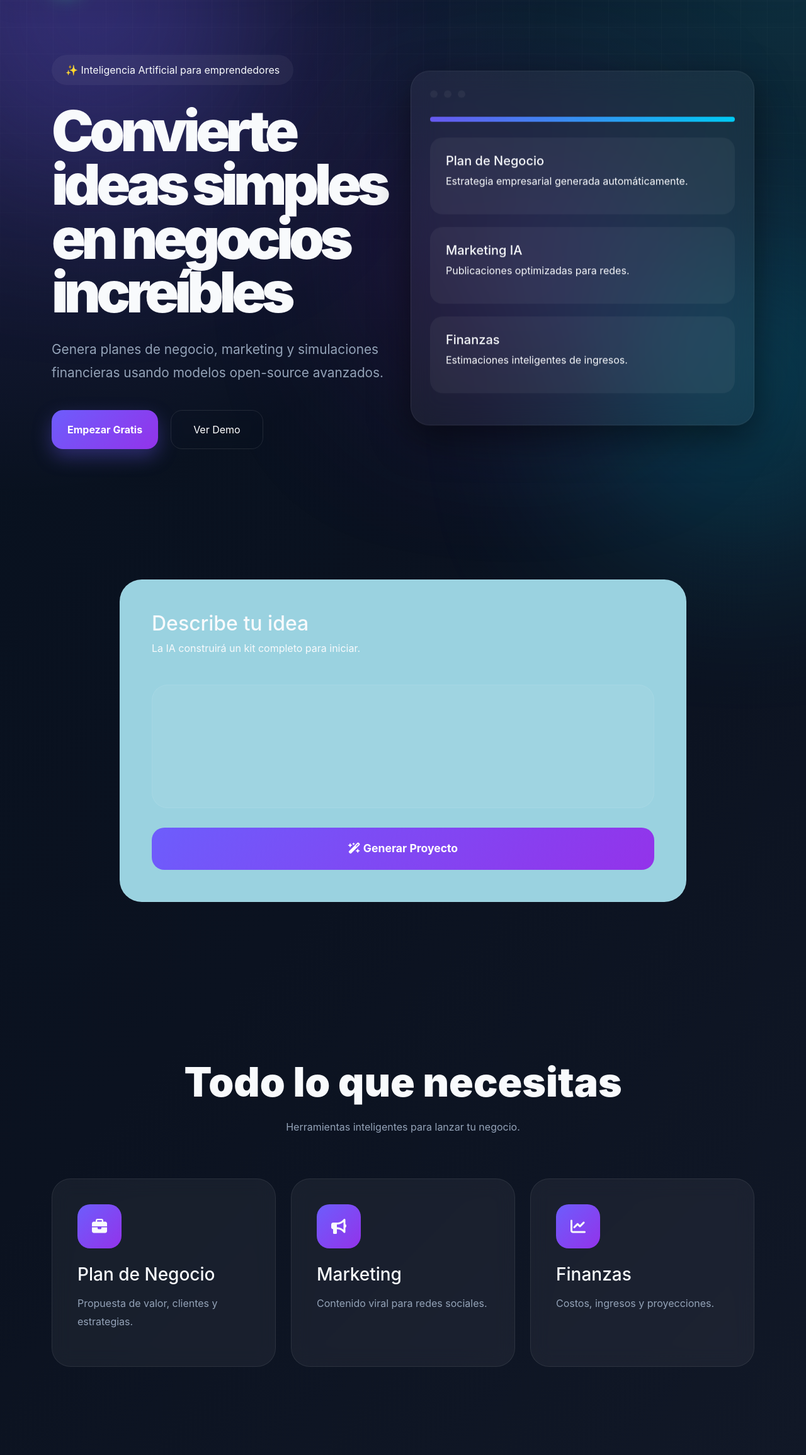
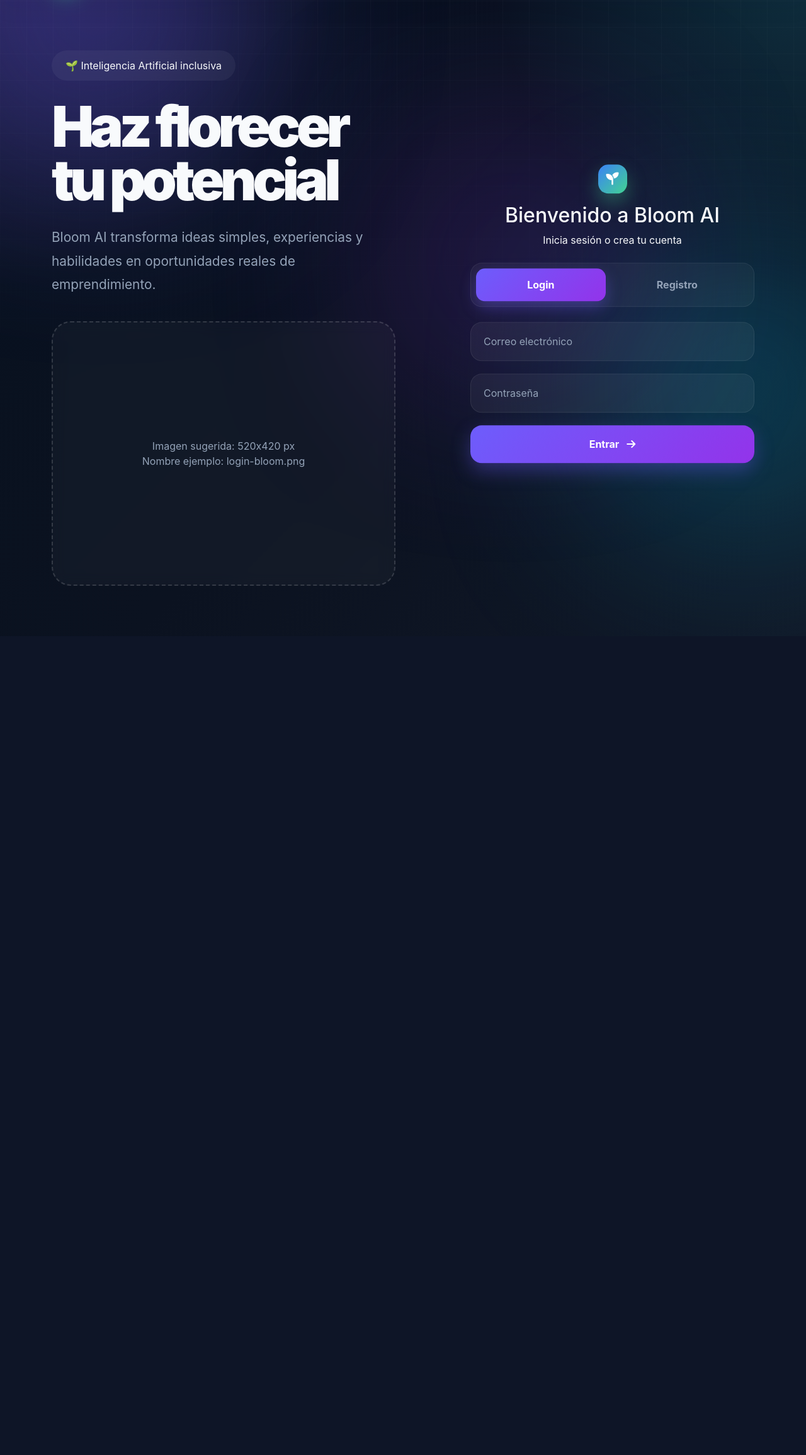
Before and after one commit to AlanPerez-arch/Software-Inteligente, a Flask app: template templates/index.html in a window 1280 px wide. Shown: the part 83-2393 px from the top of the page at 63% size. After the commit the page ends 1013 px from the top, so only its background shows below. Run offline with Flask 3, Linux system fonts and the light colour scheme; the template is opened without the code that fills it, so the values that code supplies are empty.

Commit message:
Front v7

```diff
--- a/app.py
+++ b/app.py
@@ -1,6 +1,26 @@
-from flask import Flask, render_template
+from flask import Flask, render_template, request, redirect, url_for, session, flash
+from werkzeug.security import generate_password_hash, check_password_hash
 
 app = Flask(__name__)
+app.secret_key = "bloom_ai_secret_key"
+
+# ======================================================
+# USUARIOS DEMO EN MEMORIA
+# ======================================================
+
+usuarios = {
+    "demo@bloom.com": {
+        "nombre": "Usuario Demo",
+        "password": generate_password_hash("1234")
+    }
+}
+
+# ======================================================
+# VALIDACIÓN DE LOGIN
+# ======================================================
+
+def login_requerido():
+    return "usuario" in session
 
 # ======================================================
 # HOME
@@ -9,11 +29,67 @@ app = Flask(__name__)
 @app.route("/")
 def inicio():
 
-    return render_template(
+    if not login_requerido():
+        return redirect(url_for("login"))
 
-        "index.html"
+    return render_template("index.html")
 
-    )
+# ======================================================
+# LOGIN
+# ======================================================
+
+@app.route("/login", methods=["GET", "POST"])
+def login():
+
+    if login_requerido():
+        return redirect(url_for("inicio"))
+
+    if request.method == "POST":
+        accion = request.form.get("accion")
+        correo = request.form.get("correo")
+        password = request.form.get("password")
+
+        if accion == "registro":
+            nombre = request.form.get("nombre")
+
+            if correo in usuarios:
+                flash("Ese correo ya está registrado.", "danger")
+                return redirect(url_for("login"))
+
+            usuarios[correo] = {
+                "nombre": nombre,
+                "password": generate_password_hash(password)
+            }
+
+            session["usuario"] = correo
+            session["nombre"] = nombre
+            session["es_nuevo"] = True
+
+            return redirect(url_for("inicio"))
+
+        usuario = usuarios.get(correo)
+
+        if usuario and check_password_hash(usuario["password"], password):
+            session["usuario"] = correo
+            session["nombre"] = usuario["nombre"]
+            session["es_nuevo"] = False
+
+            return redirect(url_for("inicio"))
+
+        flash("Correo o contraseña incorrectos.", "danger")
+
+    return render_template("login.html")
+
+# ======================================================
+# LOGOUT
+# ======================================================
+
+@app.route("/logout")
+def logout():
+
+    session.clear()
+
+    return redirect(url_for("login"))
 
 # ======================================================
 # DASHBOARD
@@ -21,6 +97,9 @@ def inicio():
 
 @app.route("/dashboard")
 def dashboard():
+
+    if not login_requerido():
+        return redirect(url_for("login"))
 
     return render_template(
 
@@ -79,10 +158,12 @@ def dashboard():
 @app.route("/historial")
 def historial():
 
+    if not login_requerido():
+        return redirect(url_for("login"))
+
     proyectos = [
 
         {
-
             "idea": "Pastelería artesanal a domicilio",
 
             "contexto": """
@@ -93,11 +174,9 @@ def historial():
             "estado": "Generado",
 
             "fecha": "18 Mayo 2026"
-
         },
 
         {
-
             "idea": "Cafetería temática gamer",
 
             "contexto": """
@@ -108,11 +187,9 @@ def historial():
             "estado": "Procesando",
 
             "fecha": "17 Mayo 2026"
-
         },
 
         {
-
             "idea": "Tienda de ropa vintage",
 
             "contexto": """
@@ -123,37 +200,44 @@ def historial():
             "estado": "Generado",
 
             "fecha": "15 Mayo 2026"
-
         }
 
     ]
 
     return render_template(
-
         "historial.html",
-
         proyectos=proyectos
-
     )
 
-@app.route("/login")
-def principal():
-    return render_template("login.html")
+# ======================================================
+# FORMULARIO
+# ======================================================
 
-@app.route("/formulario")
+@app.route("/formulario", methods=["GET", "POST"])
 def formulario():
 
-    return render_template(
+    if not login_requerido():
+        return redirect(url_for("login"))
 
-        "formulario.html"
+    if request.method == "POST":
 
-    )
+        session["es_nuevo"] = False
+
+        flash("Tu proyecto fue enviado correctamente.", "success")
+
+        return redirect(url_for("dashboard"))
+
+    return render_template("formulario.html")
+
 # ======================================================
 # ERROR PAGE
 # ======================================================
 
 @app.route("/error")
 def error():
+
+    if not login_requerido():
+        return redirect(url_for("login"))
 
     return render_template(
 
@@ -169,14 +253,17 @@ def error():
 
     )
 
+@app.route("/principal")
+def principal():
+    return render_template(
+
+        "principal.html",
+    )
+
 # ======================================================
 # RUN SERVER
 # ======================================================
 
 if __name__ == "__main__":
 
-    app.run(
-
-        debug=True
-
-    )
+    app.run(debug=True)
--- a/templates/index.html
+++ b/templates/index.html
@@ -1,115 +1,108 @@
 {% extends "base.html" %}
 
 {% block title %}
-EmprendeAI Hub
+Bloom AI | Login
 {% endblock %}
 
 {% block body %}
 
-<!-- BACKGROUND -->
 <div class="aurora aurora-1"></div>
 <div class="aurora aurora-2"></div>
 <div class="aurora aurora-3"></div>
 
-
-
-
-<!-- HERO -->
-<section class="hero-premium">
+<section class="login-premium">
 
     <div class="container">
 
         <div class="row align-items-center min-vh-100">
 
-            <!-- LEFT -->
             <div class="col-lg-6">
 
                 <div class="hero-badge">
-
-                    ✨ Inteligencia Artificial para emprendedores
-
+                    🌱 Inteligencia Artificial inclusiva
                 </div>
 
                 <h1 class="hero-title">
-
-                    Convierte ideas simples
-                    en negocios increíbles
-
+                    Haz florecer tu potencial
                 </h1>
 
                 <p class="hero-text">
-
-                    Genera planes de negocio,
-                    marketing y simulaciones financieras
-                    usando modelos open-source avanzados.
-
+                    Bloom AI transforma ideas simples, experiencias y habilidades en oportunidades reales de emprendimiento.
                 </p>
 
-                <div class="hero-buttons">
-
-                    <a href="#generator"
-                       class="btn-primary-premium">
-
-                        Empezar Gratis
-
-                    </a>
-
-                    <a href="#features"
-                       class="btn-secondary-premium">
-
-                        Ver Demo
-
-                    </a>
-
+                <div class="image-slot large">
+                    Imagen sugerida: 520x420 px <br>
+                    Nombre ejemplo: login-bloom.png
                 </div>
 
             </div>
 
-            <!-- RIGHT -->
-            <div class="col-lg-6">
+            <div class="col-lg-5 offset-lg-1">
 
-                <div class="dashboard-preview floating">
+                <div class="login-card floating">
 
-                    <div class="dashboard-top">
+                    <div class="text-center mb-4">
+                        <div class="logo-icon mx-auto mb-3">
+                            <i class="fa-solid fa-seedling"></i>
+                        </div>
 
-                        <span></span>
-                        <span></span>
-                        <span></span>
-
+                        <h2>Bienvenido a Bloom AI</h2>
+                        <p>Inicia sesión o crea tu cuenta</p>
                     </div>
 
-                    <div class="dashboard-content">
+                    <ul class="nav nav-pills nav-fill mb-4">
+                        <li class="nav-item">
+                            <button class="nav-link active" data-bs-toggle="pill" data-bs-target="#login">
+                                Login
+                            </button>
+                        </li>
 
-                        <div class="ai-line"></div>
+                        <li class="nav-item">
+                            <button class="nav-link" data-bs-toggle="pill" data-bs-target="#registro">
+                                Registro
+                            </button>
+                        </li>
+                    </ul>
 
-                        <div class="dashboard-card">
+                    <div class="tab-content">
 
-                            <h5>Plan de Negocio</h5>
+                        <div class="tab-pane fade show active" id="login">
 
-                            <p>
-                                Estrategia empresarial generada
-                                automáticamente.
-                            </p>
+                            <form action="/login" method="POST">
+
+                                <input type="hidden" name="accion" value="login">
+
+                                <input class="input-premium" type="email" name="correo" placeholder="Correo electrónico" required>
+
+                                <input class="input-premium" type="password" name="password" placeholder="Contraseña" required>
+
+                                <button class="btn-primary-premium w-100" type="submit">
+                                    Entrar
+                                    <i class="fa-solid fa-arrow-right"></i>
+                                </button>
+
+                            </form>
 
                         </div>
 
-                        <div class="dashboard-card">
+                        <div class="tab-pane fade" id="registro">
 
-                            <h5>Marketing IA</h5>
+                            <form action="/login" method="POST">
 
-                            <p>
-                                Publicaciones optimizadas para redes.
-                            </p>
+                                <input type="hidden" name="accion" value="registro">
 
-                        </div>
+                                <input class="input-premium" type="text" name="nombre" placeholder="Nombre completo" required>
 
-                        <div class="dashboard-card">
+                                <input class="input-premium" type="email" name="correo" placeholder="Correo electrónico" required>
 
-                            <h5>Finanzas</h5>
+                                <input class="input-premium" type="password" name="password" placeholder="Contraseña" required>
 
-                            <p>
-                                Estimaciones inteligentes de ingresos.
-                            </p>
+                                <button class="btn-green-premium w-100" type="submit">
+                                    Crear cuenta
+                                    <i class="fa-solid fa-leaf"></i>
+                                </button>
+
+                            </form>
 
                         </div>
 
@@ -125,138 +118,4 @@ EmprendeAI Hub
 
 </section>
 
-<!-- GENERATOR -->
-<section id="generator" class="generator-section">
-
-    <div class="container">
-
-        <div class="generator-card">
-
-            <h2>
-
-                Describe tu idea
-
-            </h2>
-
-            <p>
-
-                La IA construirá un kit completo para iniciar.
-
-            </p>
-
-            <form action="/generar"
-                  method="POST">
-
-                <textarea
-                    class="textarea-premium"
-                    name="idea"
-                    rows="6"
-                    placeholder="Ejemplo: Quiero vender café artesanal en mi ciudad..."
-                    required>
-                </textarea>
-
-                <button
-                    type="submit"
-                    class="generate-button">
-
-                    <i class="fa-solid fa-wand-magic-sparkles"></i>
-
-                    Generar Proyecto
-
-                </button>
-
-            </form>
-
-        </div>
-
-    </div>
-
-</section>
-
-<!-- FEATURES -->
-<section id="features" class="features-premium">
-
-    <div class="container">
-
-        <div class="section-title">
-
-            <h2>
-                Todo lo que necesitas
-            </h2>
-
-            <p>
-                Herramientas inteligentes para lanzar tu negocio.
-            </p>
-
-        </div>
-
-        <div class="row g-4">
-
-            <div class="col-md-4">
-
-                <div class="feature-premium">
-
-                    <div class="feature-icon">
-
-                        <i class="fa-solid fa-briefcase"></i>
-
-                    </div>
-
-                    <h3>Plan de Negocio</h3>
-
-                    <p>
-                        Propuesta de valor,
-                        clientes y estrategias.
-                    </p>
-
-                </div>
-
-            </div>
-
-            <div class="col-md-4">
-
-                <div class="feature-premium">
-
-                    <div class="feature-icon">
-
-                        <i class="fa-solid fa-bullhorn"></i>
-
-                    </div>
-
-                    <h3>Marketing</h3>
-
-                    <p>
-                        Contenido viral para redes sociales.
-                    </p>
-
-                </div>
-
-            </div>
-
-            <div class="col-md-4">
-
-                <div class="feature-premium">
-
-                    <div class="feature-icon">
-
-                        <i class="fa-solid fa-chart-line"></i>
-
-                    </div>
-
-                    <h3>Finanzas</h3>
-
-                    <p>
-                        Costos, ingresos y proyecciones.
-                    </p>
-
-                </div>
-
-            </div>
-
-        </div>
-
-    </div>
-
-</section>
-
 {% endblock %}
```
Also changed, not shown: templates/principal.html (added, +262 -0 lines).
